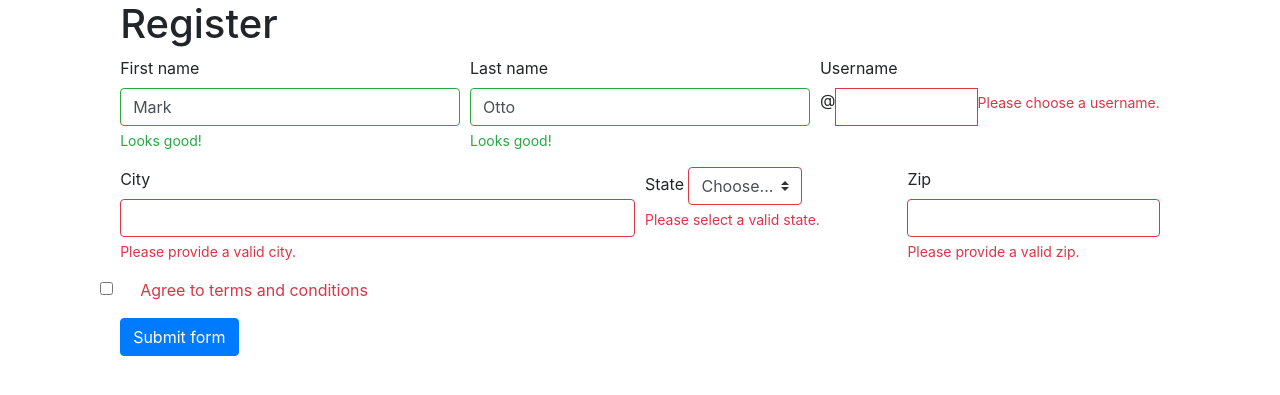
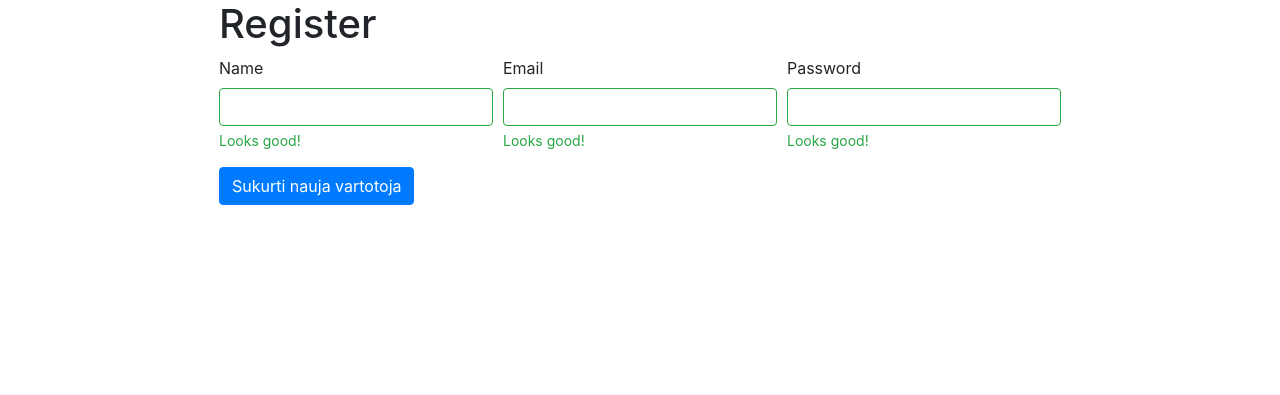
Before and after one commit to tadulis/OOP-MVC, a PHP site: page / in a window 1280 px wide. Shown: the top 395 px of the page. Run offline with PHP 8.4, Linux system fonts and the light colour scheme; data that the repository does not hold is empty.

Commit message:
connecting register form to db, save new user data

```diff
--- a/app/Controller/Page.php
+++ b/app/Controller/Page.php
@@ -11,7 +11,7 @@ class Page extends Controller
         $this->view('home', $data);
 
         $user = $this->model('Users');
-        $user->getUserByID(46);
+        $user->getUserByID(52);
     }
 
     public function apie(){
--- a/app/View/login/register.php
+++ b/app/View/login/register.php
@@ -2,70 +2,28 @@
     <h1>Register</h1>
     <form>
       <div class="form-row">
+      <div class="col-md-4 mb-3">
+        <label for="validationServer01">Name</label>
+        <input type="text" class="form-control is-valid" id="validationServer02" name="userName" required>
+        <div class="valid-feedback">
+          Looks good!
+        </div>
+      </div>
         <div class="col-md-4 mb-3">
-          <label for="validationServer01">First name</label>
-          <input type="text" class="form-control is-valid" id="validationServer01" value="Mark" required>
+          <label for="validationServer02">Email</label>
+          <input type="email" class="form-control is-valid" id="validationServer02" name="userEmail" required>
           <div class="valid-feedback">
             Looks good!
           </div>
         </div>
         <div class="col-md-4 mb-3">
-          <label for="validationServer02">Last name</label>
-          <input type="text" class="form-control is-valid" id="validationServer02" value="Otto" required>
+          <label for="validationServer01">Password</label>
+          <input type="password" class="form-control is-valid" id="validationServer01" name="userPassword" required>
           <div class="valid-feedback">
             Looks good!
           </div>
         </div>
-        <div class="col-md-4 mb-3">
-          <label for="validationServerUsername">Username</label>
-          <div class="input-group">
-            <div class="input-group-prepend">
-              <span class="input-group-text" id="inputGroupPrepend3">@</span>
-            </div>
-            <input type="text" class="form-control is-invalid" id="validationServerUsername" aria-describedby="inputGroupPrepend3" required>
-            <div class="invalid-feedback">
-              Please choose a username.
-            </div>
-          </div>
-        </div>
       </div>
-      <div class="form-row">
-        <div class="col-md-6 mb-3">
-          <label for="validationServer03">City</label>
-          <input type="text" class="form-control is-invalid" id="validationServer03" required>
-          <div class="invalid-feedback">
-            Please provide a valid city.
-          </div>
-        </div>
-        <div class="col-md-3 mb-3">
-          <label for="validationServer04">State</label>
-          <select class="custom-select is-invalid" id="validationServer04" required>
-            <option selected disabled value="">Choose...</option>
-            <option>...</option>
-          </select>
-          <div class="invalid-feedback">
-            Please select a valid state.
-          </div>
-        </div>
-        <div class="col-md-3 mb-3">
-          <label for="validationServer05">Zip</label>
-          <input type="text" class="form-control is-invalid" id="validationServer05" required>
-          <div class="invalid-feedback">
-            Please provide a valid zip.
-          </div>
-        </div>
-      </div>
-      <div class="form-group">
-        <div class="form-check">
-          <input class="form-check-input is-invalid" type="checkbox" value="" id="invalidCheck3" required>
-          <label class="form-check-label" for="invalidCheck3">
-            Agree to terms and conditions
-          </label>
-          <div class="invalid-feedback">
-            You must agree before submitting.
-          </div>
-        </div>
-      </div>
-      <button class="btn btn-primary" type="submit">Submit form</button>
+      <button class="btn btn-primary" type="submit" name="sukurti">Sukurti nauja vartotoja</button>
     </form>
 </main>
```
